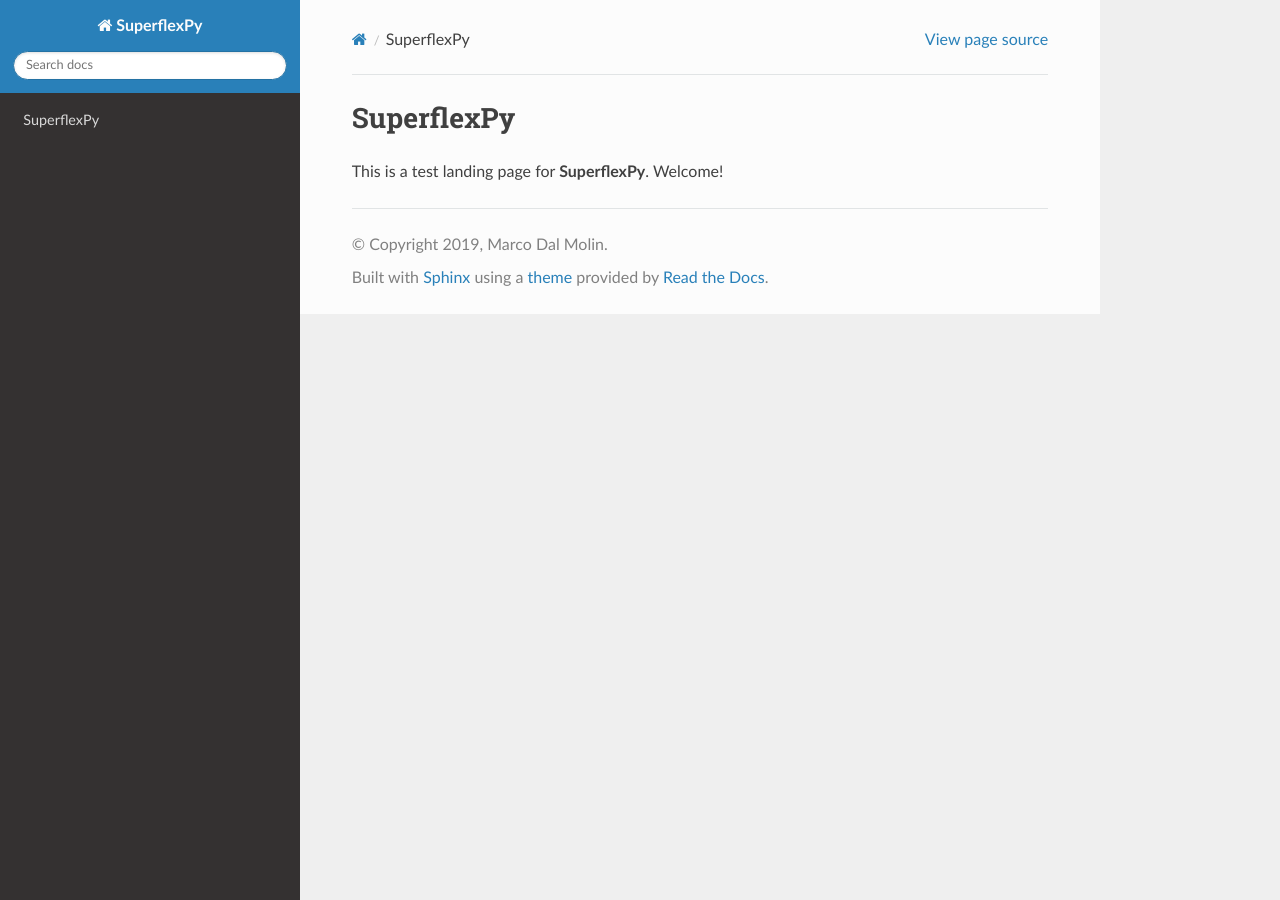
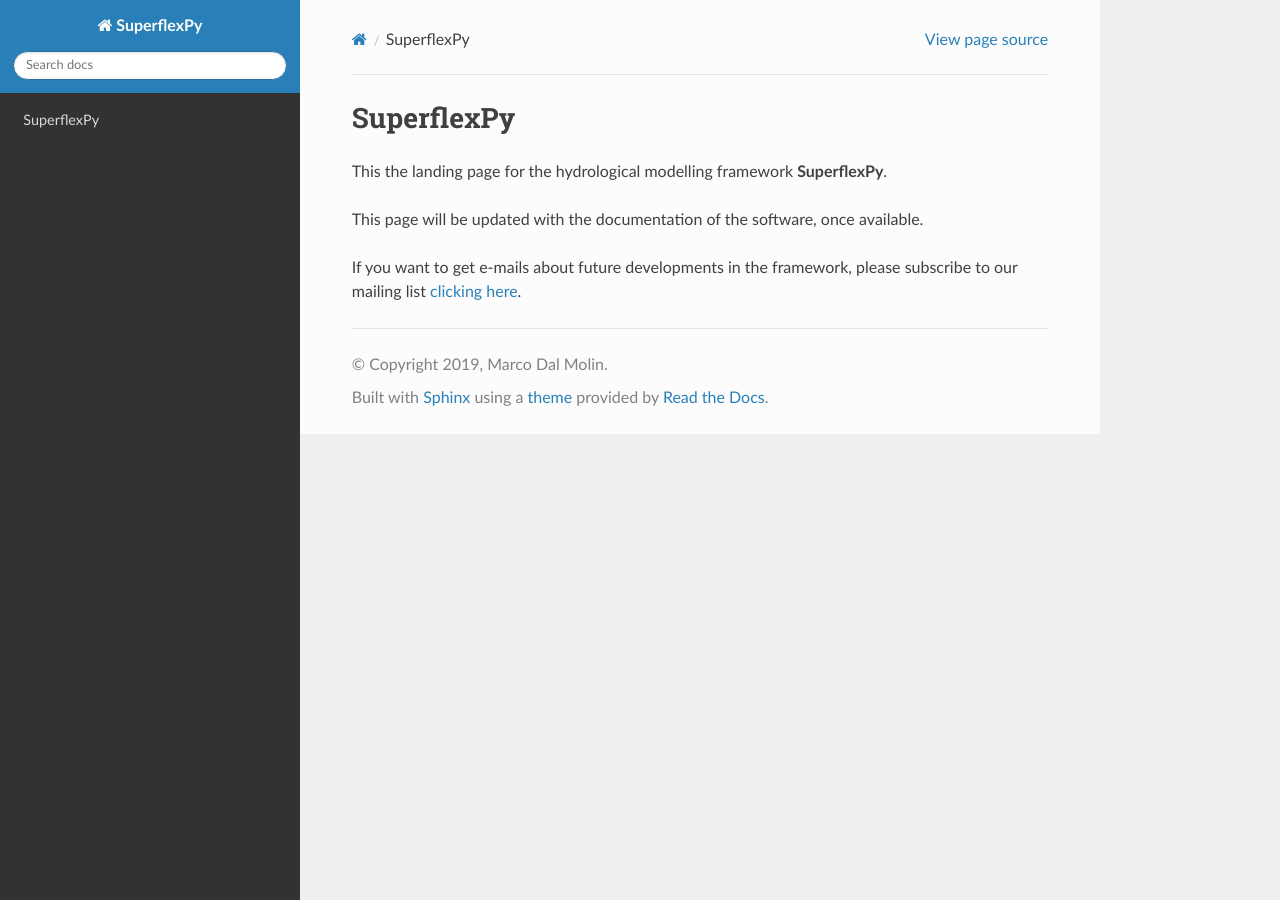
Before and after one commit to dalmo1991/superflexPy, a Sphinx documentation site: the page built from doc/index.rst, in a window 1280 px wide. Built offline with Sphinx 7.4.7 and the Read the Docs theme 2.0.0, drawn with Linux system fonts in a browser that asks for light colours.

Commit message:
LandingPage

```diff
--- a/doc/index.rst
+++ b/doc/index.rst
@@ -5,4 +5,11 @@
 SuperflexPy
 =======================================
 
-This is a test landing page for **SuperflexPy**. Welcome!
+This the landing page for the hydrological modelling framework **SuperflexPy**.
+
+This page will be updated with the documentation of the software, once
+available.
+
+If you want to get e-mails about future developments in the framework, please
+subscribe to our mailing list `clicking here
+<https://forms.gle/utLbF6KWqvqS7LHZ7>`_.
```
